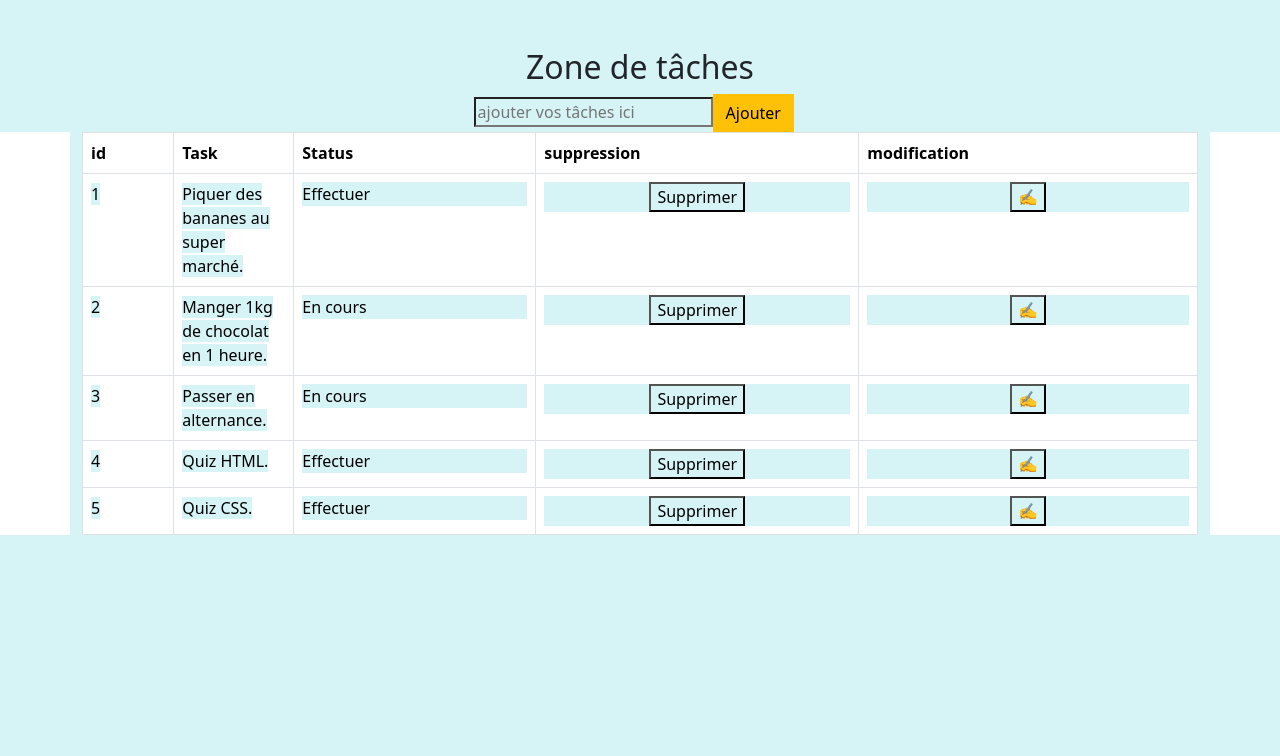
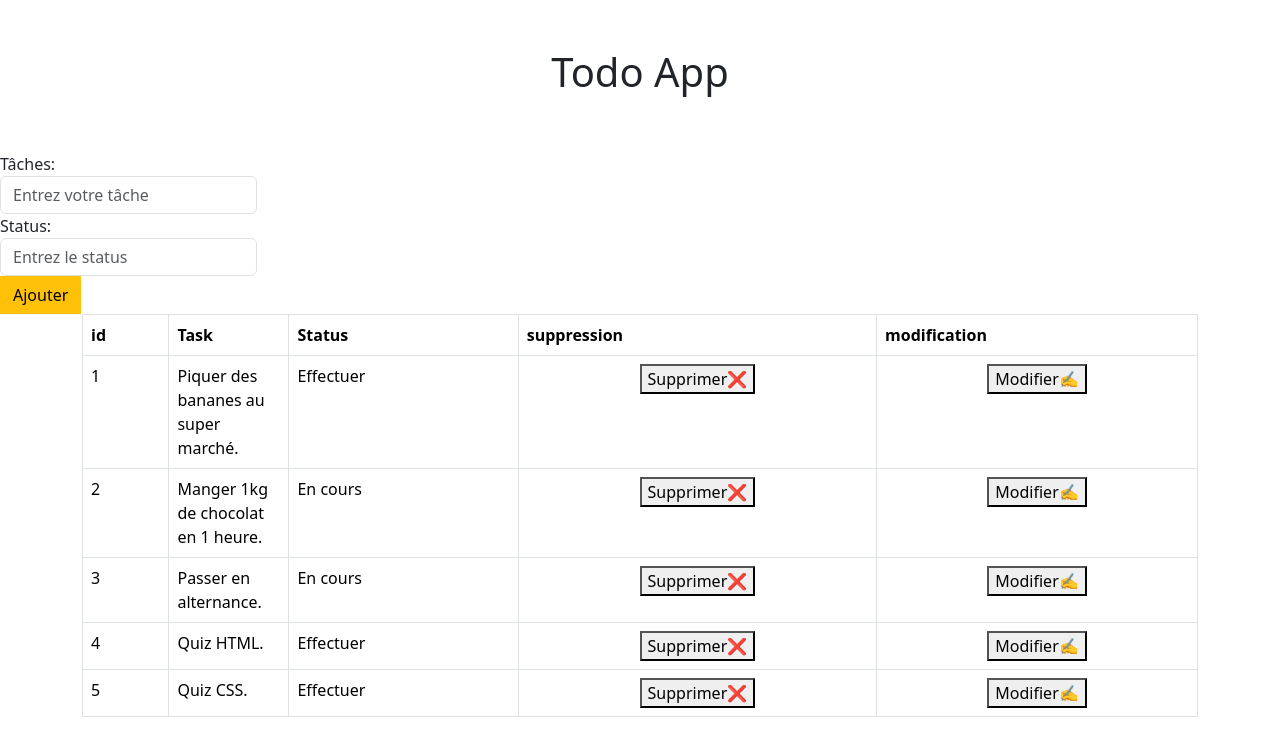
Before and after one commit to christianesossoukpe/angularTodo, an Angular app: page / in a window 1280 px wide. Shown: the top 756 px of the page. Built offline with nearby package versions, Linux system fonts and the light colour scheme.

Commit message:
ajout, suppression fait

```diff
--- a/src/app/app.component.html
+++ b/src/app/app.component.html
@@ -1,3 +1,3 @@
-
-<app-form-component></app-form-component>
+<h1 class="text-center p-5">Todo App </h1>
+<app-todo-form></app-todo-form>
 <app-todos-list></app-todos-list>
--- a/src/app/form-component/form-component.component.css
+++ b/src/app/form-component/form-component.component.css
@@ -1,4 +1,4 @@
-div h1 {
+div, h1 {
     color: rgb(109, 177, 236);
 }
 .input{
--- a/src/app/form-component/form-component.component.html
+++ b/src/app/form-component/form-component.component.html
@@ -1,4 +1,4 @@
-<div>
+<!-- <div>
         <h2 class="text-center mt-5">Zone de tâches</h2>
         <div class="input">
   <form action="">
@@ -6,4 +6,4 @@
     <button type="submit" class="btn btn-warning rounded-0">Ajouter</button>
   </form>
 </div>
-</div>
+</div> -->
--- a/src/app/service/todos.service.ts
+++ b/src/app/service/todos.service.ts
@@ -1,22 +1,26 @@
 import { Injectable } from '@angular/core';
 import { Todos } from '../todos';
 import { todos } from '../../mocks-todos';
-
 @Injectable({
-  providedIn: 'root'
+  providedIn: 'root',
 })
 export class TodosService {
-todos:Todos[] = todos
-  constructor() { }
-    //Methode de stockage des donéees
-    getTodos(): Todos[] {
-      return this.todos;
-    }
+  todos: Todos[] = todos;
+  constructor() {}
+  //Methode de stockage des donéees
+  getTodos(): Todos[] {
+    return this.todos;
+  }
 
-    addTodo(todo:Todos): void{
+  addTodo(todo: Todos): void {
+    this.todos.push(todo);
+  }
+  deleteTodo(index: number): void {
+    this.todos.splice(index, 1);
+  }
 
-      this.todos.push(todo);
-
-    }
+ edite(): void {
+  this.todos.map((todo))
+ }
 
 }
--- a/src/app/todo-form/todo-form.component.html
+++ b/src/app/todo-form/todo-form.component.html
@@ -3,10 +3,18 @@
 
 <div class="d-flex text-cent">
   <form [formGroup]="FormTodo">
+    <label for="task">Tâches:</label>
     <input
       formControlName="task"
       type="text"
-      placeholder="Enter task"
+      placeholder="Entrez votre tâche"
+      class="form-control"
+    />
+    <label for="task">Status:</label>
+    <input
+      formControlName="status"
+      type="text"
+      placeholder="Entrez le status"
       class="form-control"
     />
     <button class="btn btn-warning rounded-0" (click)="addTask()">
--- a/src/app/todo-form/todo-form.component.ts
+++ b/src/app/todo-form/todo-form.component.ts
@@ -1,8 +1,8 @@
 import { Component } from '@angular/core';
-import { TodosService } from '../service/todos.service';
 import { Todos } from '../todos';
 import { FormControl, FormGroup } from '@angular/forms';
-
+import { TodosService } from '../service/todos.service';
+import { Validators } from '@angular/forms';
 @Component({
   selector: 'app-todo-form',
   templateUrl: './todo-form.component.html',
@@ -12,16 +12,16 @@ export class TodoFormComponent {
   todos!: Todos[];
   FormTodo = new FormGroup({
     id: new FormControl(''),
-   task: new FormControl(''),
-    status: new FormControl(''),
+   task: new FormControl('',[Validators.required]),
+    status: new FormControl('',[Validators.required]),
   });
 
-  constructor(private TodosService: TodosService) {}
+  constructor(private TodosService:TodosService) {}
   addTask(): void {
     const todo: Todos = {
       id:Date.now(),
       task: this.FormTodo.value.task || "",
-      status: 'En cours',
+      status: this.FormTodo.value.status || "",
     };
     this.TodosService.addTodo(todo);
     this.FormTodo.reset();
--- a/src/app/todos-list/todos-list.component.html
+++ b/src/app/todos-list/todos-list.component.html
@@ -26,12 +26,12 @@
           </td>
           <td>
             <div  class="text-center">
-              <button type="button" class="fa fa-trash pointer">Supprimer</button>
+              <button  (click)="removTask(i)" type="button" class="fa fa-trash pointer">Supprimer❌</button>
             </div>
           </td>
           <td>
             <div  class="text-center">
-               <button >✍</button>
+               <button (click)="updateTodo()" type="button" class="fa fa-trash pointer">Modifier✍</button>
             </div>
           </td>
         </tr>
--- a/src/app/todos-list/todos-list.component.ts
+++ b/src/app/todos-list/todos-list.component.ts
@@ -1,8 +1,9 @@
-import { TodosService } from '../service/todos.service';
 import { todos } from './../../mocks-todos';
 import { Todos } from './../todos';
 import { Component, OnInit } from '@angular/core';
-
+import { TodosService } from '../service/todos.service';
+import { FormControl, FormGroup } from '@angular/forms';
+import { Validators } from '@angular/forms';
 @Component({
   selector: 'app-todos-list',
   templateUrl: './todos-list.component.html',
@@ -10,11 +11,30 @@ import { Component, OnInit } from '@angular/core';
 })
 export class TodosListComponent implements OnInit {
   todos!: Todos[];
-
-
+  FormTodo = new FormGroup({
+    id: new FormControl(''),
+   task: new FormControl('',[Validators.required]),
+    status: new FormControl('',[Validators.required]),
+  });
   constructor(private TodosService: TodosService) {}
   ngOnInit(): void {
+   this.getTodos();
+  }
+  getTodos() {
     this.todos = this.TodosService.getTodos();
   }
 
+  removTask(index: number): void {
+    this.TodosService.deleteTodo(index);
+    console.log(index);
+    this.getTodos();
+  }
+
+  updateTodo(): void{
+    this.FormTodo.patchValue({
+      task:"",
+     status: "",
+    })
+      }
+
 }
--- a/src/mocks-todos.ts
+++ b/src/mocks-todos.ts
@@ -5,5 +5,5 @@ export const todos:Array<Todos> =  [
     { id:2, task: "Manger 1kg de chocolat en 1 heure.", status: "En cours" },
     { id:3, task: "Passer en alternance.", status: "En cours" },
     { id:4, task: "Quiz HTML.", status: "Effectuer" },
-    { id:4, task: "Quiz CSS.", status: "Effectuer" },
+    { id:5, task: "Quiz CSS.", status: "Effectuer" },
   ]
--- a/src/styles.css
+++ b/src/styles.css
@@ -1,4 +1,4 @@
 /* You can add global styles to this file, and also import other style files */
-*{
-    background-color: rgb(214, 243, 246);
-}
+/* *{
+    background-color: rgb(164, 167, 168);
+} */
```
Also changed, not shown: src/app/app.module.ts (+6 -2 lines), src/app/service/suppression.service.ts (+5 -5 lines).
